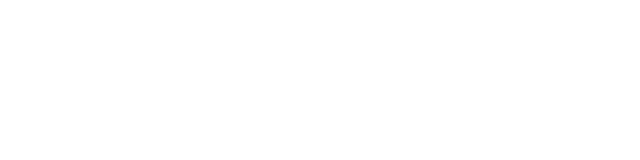
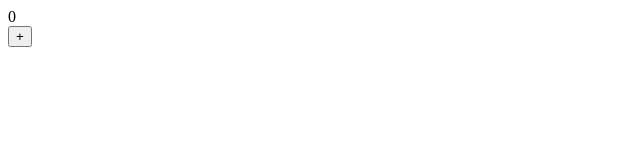
Before and after one commit to mate-academy/react_counter, a React (Create React App) app: page / in a window 1280 px wide. Shown: the top 160 px of the page, without its empty margins (0-640 px from the left). Built offline with nearby package versions, Linux system fonts and the light colour scheme; the HTML template or start-up script is replaced by a standard one.

Commit message:
Solution

```diff
--- a/package.json
+++ b/package.json
@@ -1,4 +1,5 @@
 {
+  "homepage": "https://olesyamogil.github.io/react_counter/",
   "name": "react_task-boilerplate-ci",
   "version": "0.1.0",
   "private": true,
--- a/src/App.js
+++ b/src/App.js
@@ -1,11 +1,10 @@
 import React from 'react';
 import './App.css';
+import Counter from './components/Counter/Counter';
 
 function App() {
   return (
-    <div>
-
-    </div>
+    <Counter />
   );
 }
 
--- /dev/null
+++ b/src/components/Counter/Counter.js
@@ -0,0 +1,29 @@
+import React, { Component } from 'react';
+
+class Counter extends Component {
+  constructor(props) {
+    super(props);
+    this.state = {
+      counter: 0,
+    };
+    this.increment = this.increment.bind(this);
+  }
+
+  increment() {
+    this.setState(state => ({
+      counter: state.counter + 1,
+    }));
+  }
+
+  render() {
+    return (
+      <>
+        {/* eslint-disable-next-line react/destructuring-assignment */}
+        <div>{this.state.counter}</div>
+        <button type="button" onClick={this.increment}>+</button>
+      </>
+    );
+  }
+}
+
+export default Counter;
```
Also changed, not shown: 13 other files (tests, documents, lock files or other folders).
